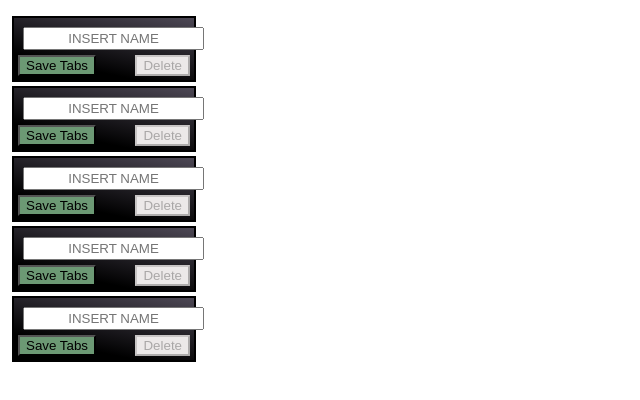
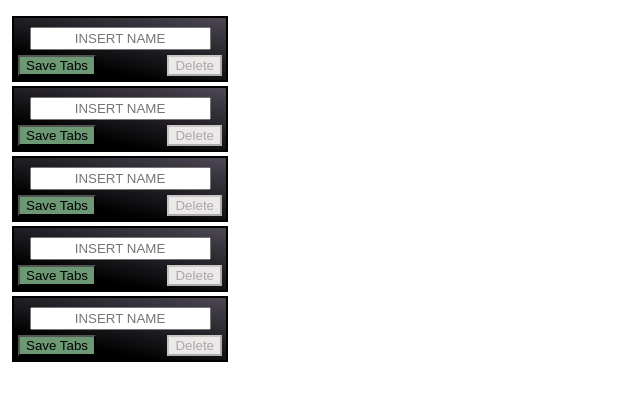
Before and after one commit to AnthonyClausing/tab-locker, a Svelte app: page / in a window 1280 px wide. Shown: the top 400 px of the page, without its empty margins (0-640 px from the left). Built offline with nearby package versions, Linux system fonts and the light colour scheme; the HTML template or start-up script is replaced by a standard one.

Commit message:
fixes: - package-lock project name change - style change to display correctly on macbook

```diff
--- a/src/App.svelte
+++ b/src/App.svelte
@@ -140,13 +140,13 @@ onMount(() => {
 	#locker-container {
 		list-style: none;
 		padding: 0;
-		width: 12rem;
+		width: 14rem;
 	}
 	.lockers {
-		max-height: 4.5em;
+		max-height: 7em;
 		text-align: center;
-    padding: 0.25rem;
-    margin: 0.25rem;
+		padding: 0.25rem;
+		margin: 0.25rem;
 		border: 2px solid black;
 		background-color: #4d4855;
 		background-image: linear-gradient(192deg, #4d4855 0%, #000000 74%);
@@ -158,6 +158,7 @@ onMount(() => {
 	}
 	.locker-name {
 		color: #fff;
+		font-size: 14px;
 		margin: 5px;
 		text-shadow: 0 0 5px #fff, 0 0 10px #fff, 0 0 15px #0073e64f, 0 0 20px #0073e64f, 0 0 25px #0073e64f, 0 0 30px #0073e64f, 0 0 35px #0073e64f;
 	}
```
Also changed, not shown: 1 other file (tests, documents, lock files or other folders).
